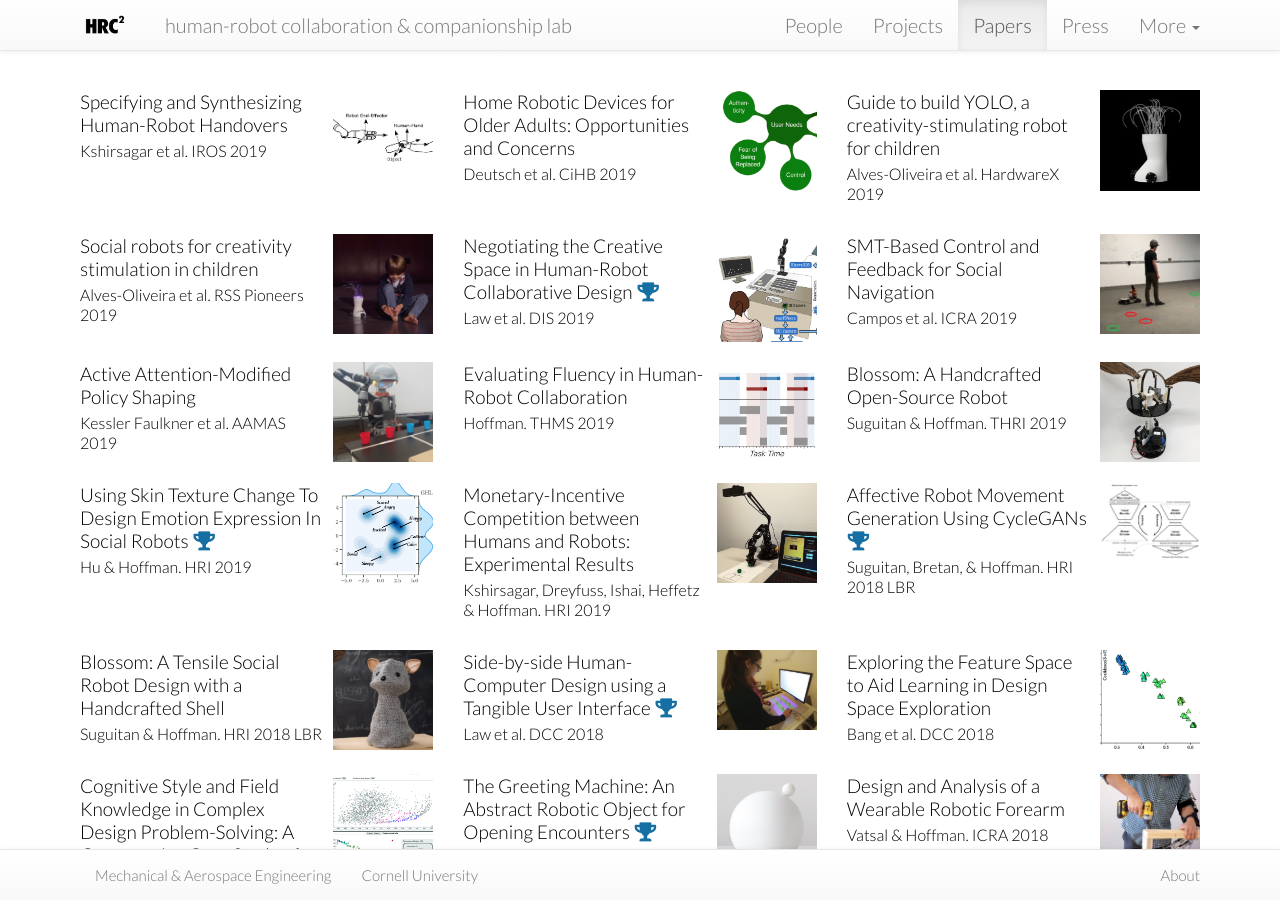
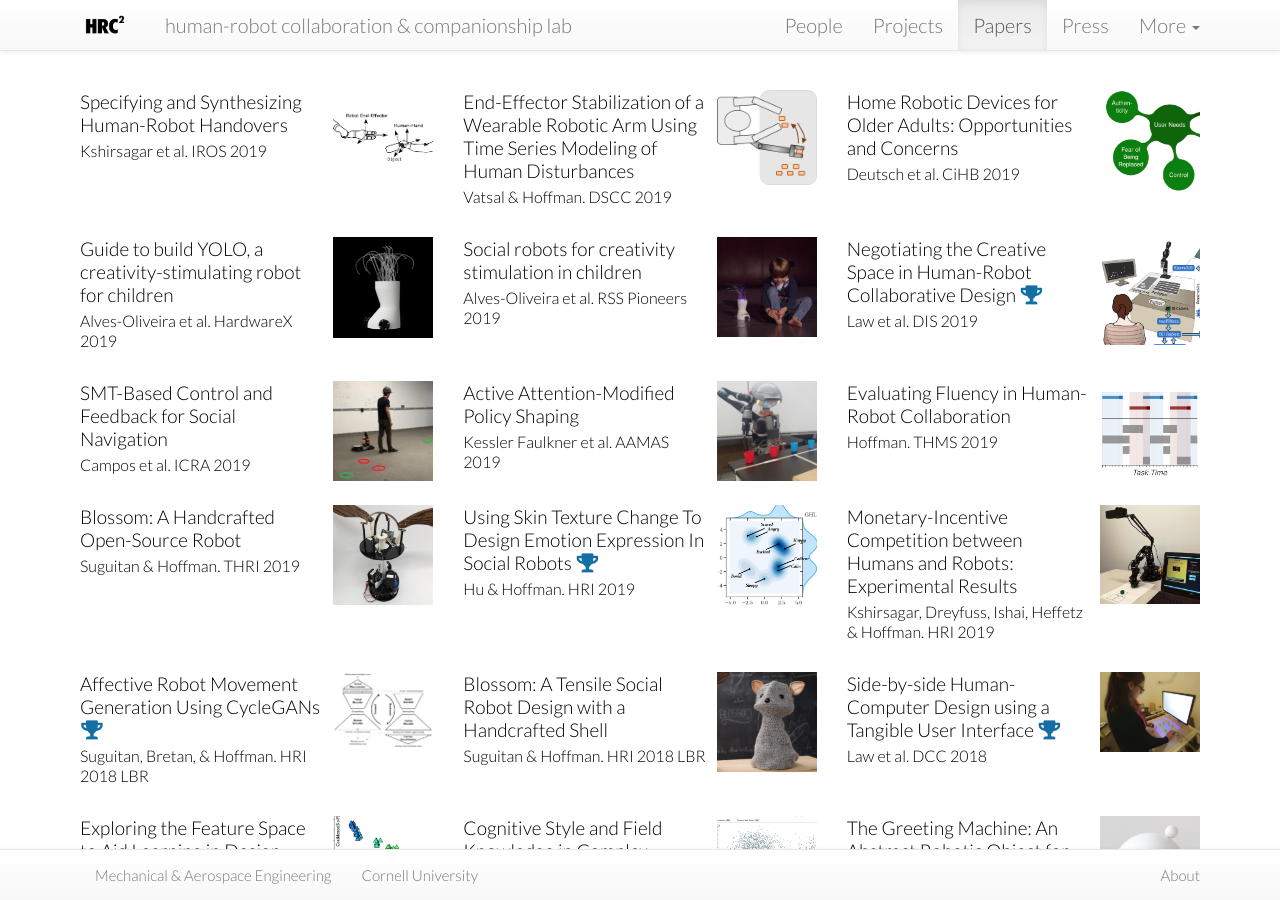
Before and after one commit to hrc2/hrc2.github.io, a Jekyll site: the page built from papers/index.html, in a window 1280 px wide and 900 px high. Built offline with Jekyll 4.4.1, drawn with Linux system fonts in a browser that asks for light colours; nearby versions of some CDN libraries; some web fonts are replaced; some of the changed lines change nothing that is shown.

Commit message:
Adding third arm DSCC paper (#35)
* Project page, paper added

* People Update from Vighnesh

* merging

* Adding third arm DSCC paper

```diff
--- /dev/null
+++ b/papers/_posts/2019-10-08-wrastabilization-dscc.md
@@ -0,0 +1,32 @@
+---
+layout: paper
+title: "End-Effector Stabilization of a Wearable Robotic Arm Using Time Series Modeling of Human Disturbances"
+year: 2019
+shortref: "Vatsal & Hoffman. DSCC 2019"
+shorttitle: "End-Effector Stabilization of a Wearable Robotic Arm Using Time Series Modeling of Human Disturbances"
+nickname: wrastabilization-dscc
+journal: "ASME Dynamic Systems and Control Conference"
+volume:
+issue:
+pages:
+authors: "Vatsal, V. & Hoffman, G."
+image: wearable-arm-dscc.png
+pdf: VatsalHoffmanDSCC19.pdf
+pdflink:
+fulltext:
+pubtype: conference
+github:
+pmid:
+pmcid:
+f1000:
+figshare:
+doi:
+category: papers
+published: true
+tags: [stabilization, dynamics]
+---
+{% include JB/setup %}
+
+# Abstract
+
+For a wearable robotic arm to autonomously assist a human, it has to be able to stabilize its end-effector in light of the human’s independent activities. This paper presents a method for stabilizing the end-effector in planar assembly and pick-and-place tasks. Ideally, given an accurate positioning of the end effector and the wearable robot attachment point, human disturbances could be compensated by using a simple feedback control strategy. Realistically, system delays in both sensing and actuation suggest a predictive approach. In this work, we characterize the actuators of a wearable robotic arm and estimate these delays using linear models. We then consider the motion of the human arm as an autoregressive process to predict the deviation in the robot’s base position at a time horizon equivalent to the estimated delay. Generating set points for the end-effector using this predictive model, we report reduced position errors of 19.4% (x) and 20.1% (y) compared to a feedback control strategy without prediction.
```
Also changed, not shown: assets/images/papers/wearable-arm-dscc.png (added), people/_posts/2019-03-01-zhiyu-mao.md (line endings or trailing spaces), people/_posts/2019-05-03-yifan-tang.md (line endings or trailing spaces), people/past/2017-09-14-zhidi-yang.md (line endings or trailing spaces), people/past/2018-01-23-miranda-jeffries.md (line endings or trailing spaces), 1 other file.
